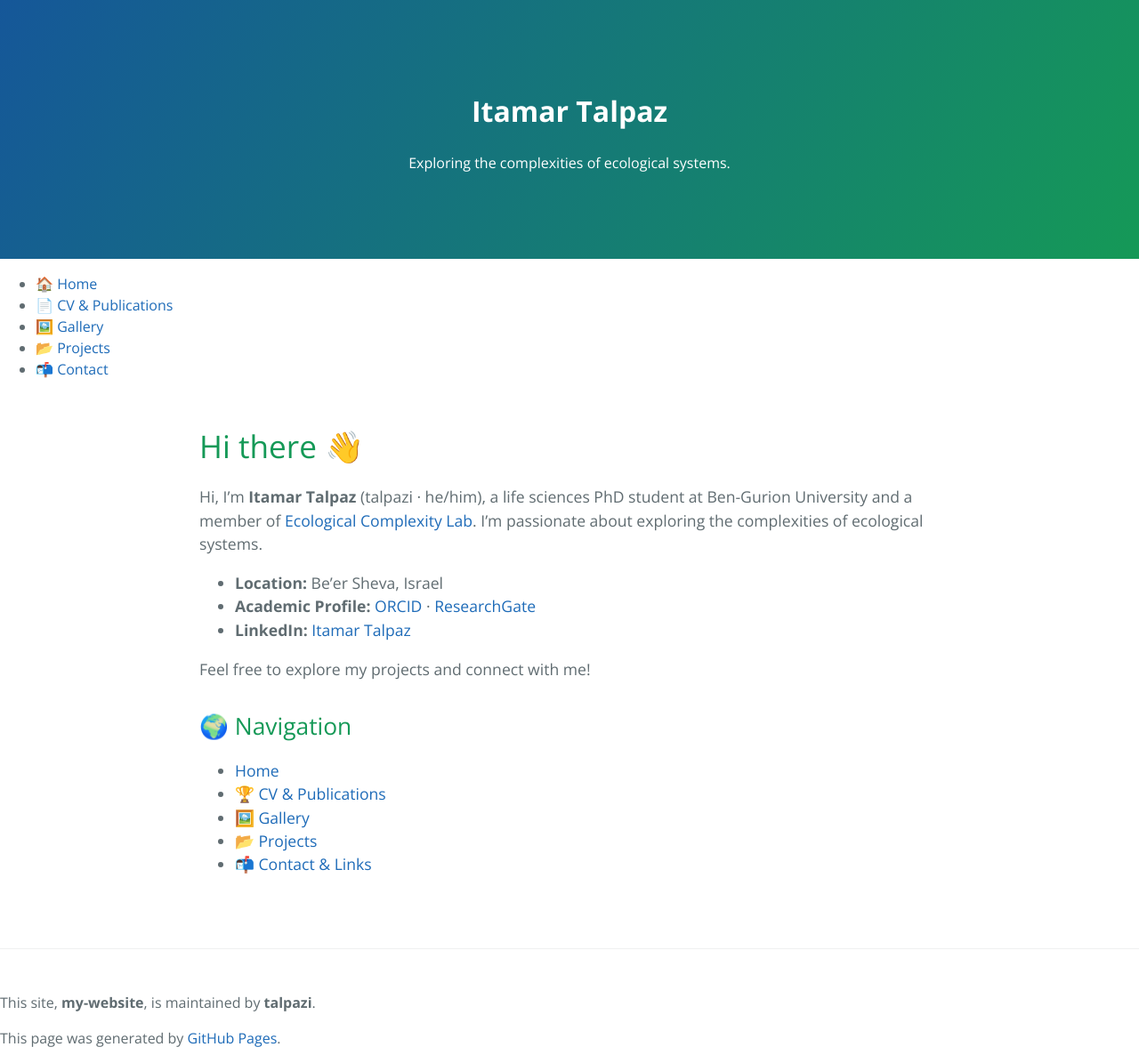
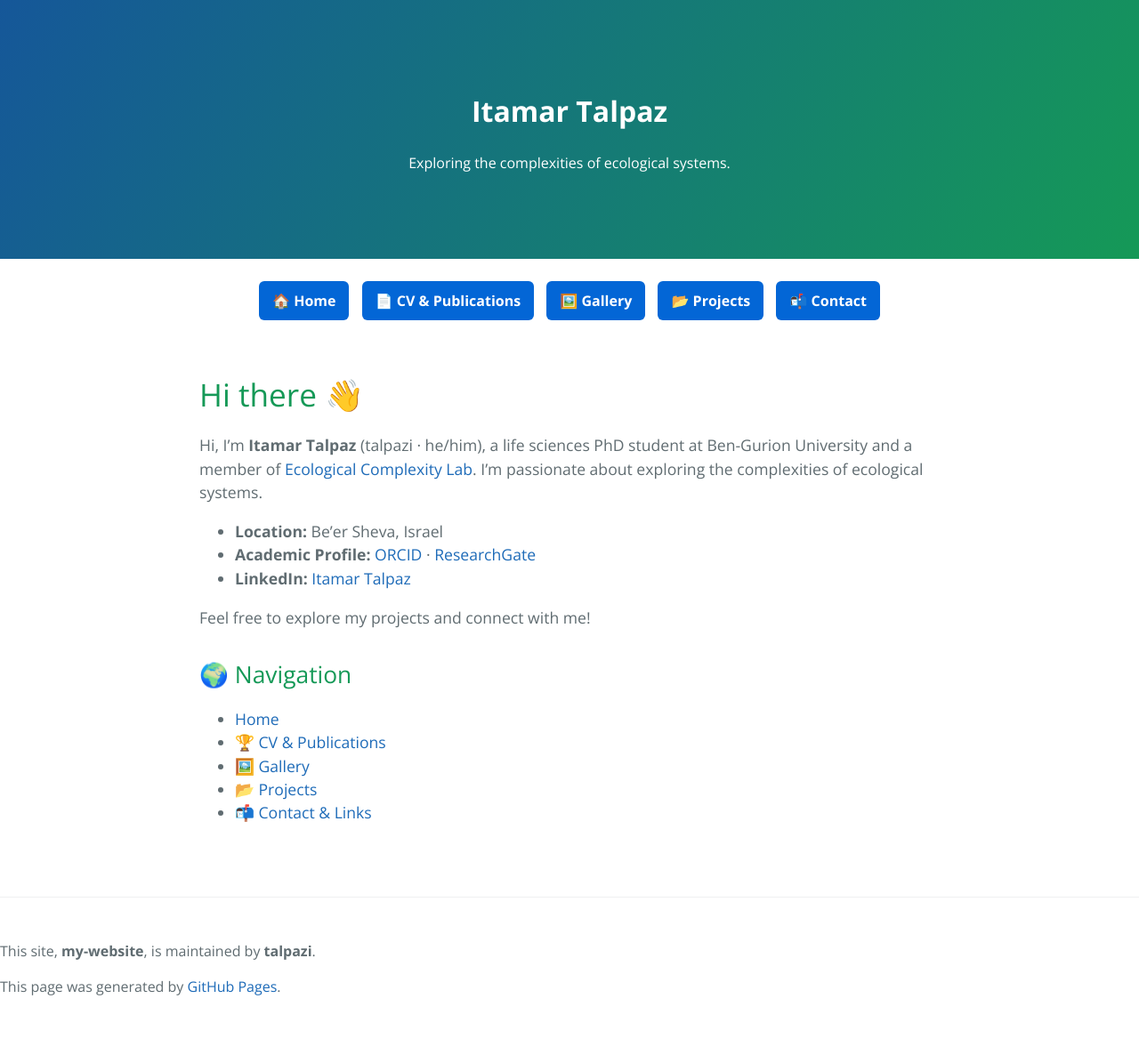
Before and after one commit to talpazi/my-website, a Jekyll site: the page built from index.md, in a window 1280 px wide. Shown: the whole page at 89% size. Built offline with Jekyll 4.4.1, drawn with Linux system fonts in a browser that asks for light colours; after the commit the page ends 1137 px from its top, so only the background shows below that.

Commit message:
Update default.html

```diff
--- a/_layouts/default.html
+++ b/_layouts/default.html
@@ -5,6 +5,25 @@
     <meta name="viewport" content="width=device-width, initial-scale=1.0">
     <title>{{ page.title }}</title>
     <link rel="stylesheet" href="{{ '/assets/css/style.css' | relative_url }}">
+    <style>
+        .nav-bar {
+            text-align: center;
+            margin: 20px 0;
+        }
+        .nav-bar a {
+            display: inline-block;
+            background-color: #0366d6;
+            color: white;
+            padding: 10px 15px;
+            margin: 5px;
+            border-radius: 6px;
+            text-decoration: none;
+            font-weight: bold;
+        }
+        .nav-bar a:hover {
+            background-color: #024ea1;
+        }
+    </style>
 </head>
 <body>
 
@@ -15,16 +34,12 @@
         </div>
     </header>
 
-    <nav class="site-nav">
-        <div class="wrapper">
-            <ul>
-                <li><a href="{{ '/' | relative_url }}">🏠 Home</a></li>
-                <li><a href="{{ '/cv.md' | relative_url }}">📄 CV & Publications</a></li>
-                <li><a href="{{ '/gallery.md' | relative_url }}">🖼️ Gallery</a></li>
-                <li><a href="{{ '/projects.md' | relative_url }}">📂 Projects</a></li>
-                <li><a href="{{ '/contact.md' | relative_url }}">📬 Contact</a></li>
-            </ul>
-        </div>
+    <nav class="nav-bar">
+        <a href="{{ '/' | relative_url }}">🏠 Home</a>
+        <a href="{{ '/cv.md' | relative_url }}">📄 CV & Publications</a>
+        <a href="{{ '/gallery.md' | relative_url }}">🖼️ Gallery</a>
+        <a href="{{ '/projects.md' | relative_url }}">📂 Projects</a>
+        <a href="{{ '/contact.md' | relative_url }}">📬 Contact</a>
     </nav>
 
     <main class="main-content">
```
